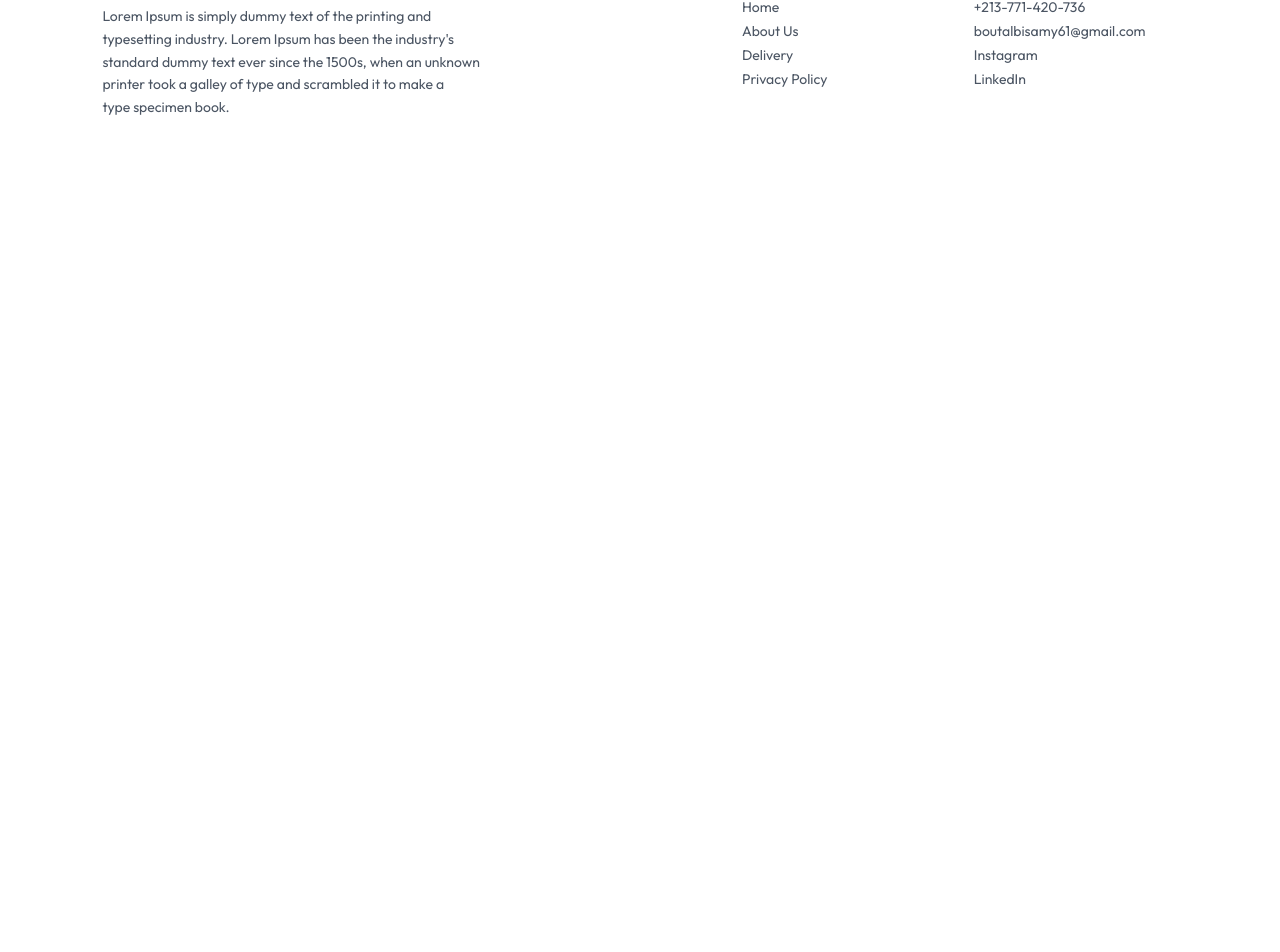
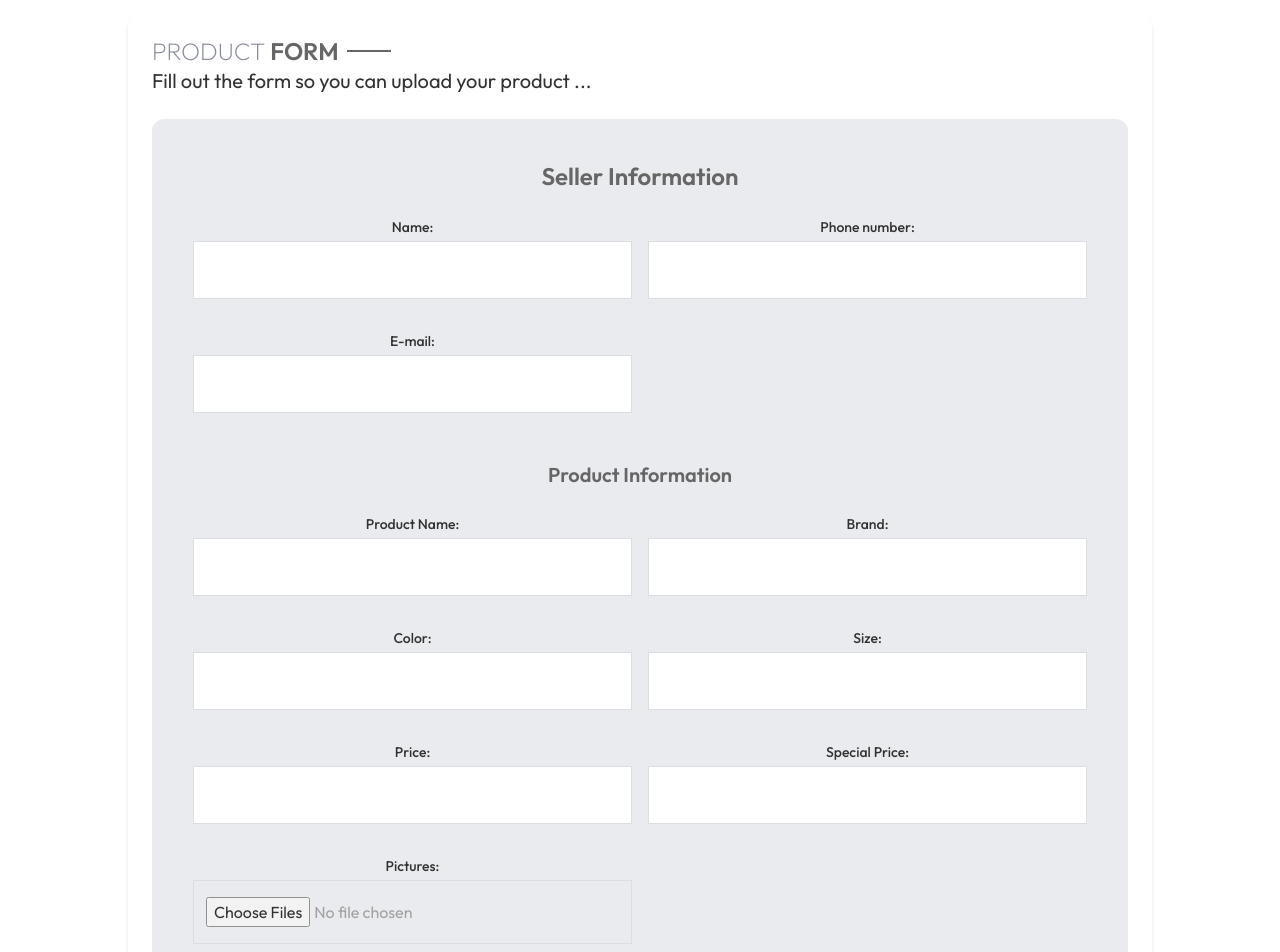
Before and after one commit to spicebush-cat/Full-Stack-Ecomerce-Web-App, a React (Vite) app: page /form in a window 1280 px wide. Shown: the part 135-1087 px from the top of the page. Before the commit the page ends 800 px from the top, so only its background shows below. Built offline with nearby package versions, Linux system fonts and the light colour scheme.

Commit message:
form added

```diff
--- a/package.json
+++ b/package.json
@@ -19,7 +19,7 @@
     "@eslint/js": "^9.17.0",
     "@types/react": "^18.3.18",
     "@types/react-dom": "^18.3.5",
-    "@vitejs/plugin-react": "^4.3.4",
+    "@vitejs/plugin-react": "^4.4.1",
     "autoprefixer": "^10.4.20",
     "eslint": "^9.17.0",
     "eslint-plugin-react": "^7.37.2",
--- a/src/App.jsx
+++ b/src/App.jsx
@@ -5,6 +5,7 @@ import Contact from "./pages/Contact";
 import About from "./pages/About";
 import Card from "./pages/card";
 import Login from "./pages/Login";
+import Formula from "./pages/Formula";
 import PlaceOrder from "./pages/PlaceOrder";
 import Product from "./pages/product";
 import Order from "./pages/Order";
@@ -22,6 +23,7 @@ function App() {
         <Route path="/" element={<Home/>} />
         <Route path="/collection" element={<Collection/>} />
         <Route path="/contact" element={<Contact/>} />
+        <Route path="/form" element={<Formula/>} />
         <Route path="/about" element={<About />} />
         <Route path="/card" element={<Card />} />
         <Route path="/login" element={<Login />} />
--- a/src/components/NavBar.jsx
+++ b/src/components/NavBar.jsx
@@ -42,6 +42,13 @@ const NavBar = () => {
           </NavLink>
         </li>
         <li>
+          <NavLink className="flex flex-col gap-1 items-center" to="/form">
+            <p>Form</p>
+            <hr className="w-2/4 border-none h-[1.5px] bg-gray-700 hidden" />
+          </NavLink>
+        </li>
+        <li>
+
           <button className="rounded-3xl border  border-gray-300 font-light text-sm p-2.5 ">
             admin panel
           </button>
@@ -158,6 +165,15 @@ const NavBar = () => {
           <NavLink
             onClick={() => setvisible(!visible)}
             className="flex flex-col gap-1  hover:text-white hover:bg-black"
+            to="/Form"
+          >
+            {" "}
+            <p>Form</p>
+            <hr className="w-full border-none h-[1px] bg-gray-500 " />
+          </NavLink>
+          <NavLink
+            onClick={() => setvisible(!visible)}
+            className="flex flex-col gap-1  hover:text-white hover:bg-black"
             to="/contact"
           >
             {" "}
--- /dev/null
+++ b/src/pages/Formula.jsx
@@ -0,0 +1,233 @@
+import React, { useState } from 'react';
+
+const Formula = () => {
+  const [formData, setFormData] = useState({
+    sellerName: '',
+    phoneNumber: '',
+    email: '',
+    productName: '',
+    breed: '',
+    pictures: [],
+    descriptionChart: '',
+    descriptionLine: '',
+    color: '',
+    size: '',
+    price: '',
+    specialPrice: ''
+  });
+
+  const handleChange = (e) => {
+    const { name, value } = e.target;
+    setFormData(prev => ({
+      ...prev,
+      [name]: value
+    }));
+  };
+
+  const handleFileChange = (e) => {
+    if (e.target.files) {
+      setFormData(prev => ({
+        ...prev,
+        pictures: Array.from(e.target.files)
+      }));
+    }
+  };
+
+  const handleSubmit = (e) => {
+    e.preventDefault();
+    console.log('Form submitted:', formData);
+    // Add your form submission logic here
+  };
+
+  return (
+    <div className="font-sans pt-20">
+      <main style={{
+        backgroundColor: "white",
+        backgroundRepeat: "no-repeat",
+        backgroundSize: "cover",
+        inset: "0",
+        opacity: "0.8",
+        zIndex: "0",
+      }}>
+        <div className="max-w-5xl text-center mx-auto p-6 rounded-2xl shadow-md">
+        <div className="flex items-center gap-2 text-[#414141]   ">
+        <p className="font-semibold text-2xl ">
+          <span className="font-extralight text-gray-500 ">PRODUCT </span> FORM
+        </p>
+
+        <p className="w-8 md:w-11 h-[2px] bg-[#414141]" />
+
+      </div>
+    <div className='text-left'>
+    <p className="text-black mb-6 text-xl">Fill out the form so you can upload your product ...</p>
+
+    </div>
+
+          <form onSubmit={handleSubmit} className='border rounded-xl p-10 bg-gray-200'>
+            {/* Seller Information Section */}
+            <div className="mb-8">
+              <h2 className="text-2xl font-semibold text-[#414141] mb-4 border-b pb-2">Seller Information</h2>
+
+              <div className="grid grid-cols-1 md:grid-cols-2 gap-4">
+                <div className="mb-4">
+                  <label className="block text-black text-sm font-medium mb-1">Name:</label>
+                  <input
+                    type="text"
+                    name="sellerName"
+                    value={formData.sellerName}
+                    onChange={handleChange}
+                    className="w-full px-3 py-4 text-[#8B8B8B] border border-gray-300 rounded-4xl focus:outline-none focus:ring-2 focus:ring-[#EBD7BF] placeholder:text-white"
+                    required
+                  />
+                </div>
+
+                <div className="mb-4">
+                  <label className="block text-black text-sm font-medium mb-1">Phone number:</label>
+                  <input
+                    type="tel"
+                    name="phoneNumber"
+                    value={formData.phoneNumber}
+                    onChange={handleChange}
+                    className="w-full px-3 py-4 text-[#8B8B8B] border border-gray-300 rounded-4xl focus:outline-none focus:ring-2 focus:ring-[#EBD7BF]"
+                    required
+                  />
+                </div>
+
+                <div className="mb-4">
+                  <label className="block text-black text-sm font-medium mb-1">E-mail:</label>
+                  <input
+                    type="email"
+                    name="email"
+                    value={formData.email}
+                    onChange={handleChange}
+                    className="w-full px-3 py-4 text-[#8B8B8B] border border-gray-300 rounded-4xl focus:outline-none focus:ring-2 focus:ring-[#EBD7BF]"
+                    required
+                  />
+                </div>
+              </div>
+            </div>
+
+            {/* Product Information Section */}
+            <div className="mb-8">
+              <h2 className="text-xl font-semibold text-[#414141] mb-4 border-b pb-2">Product Information</h2>
+
+              <div className="grid grid-cols-1 md:grid-cols-2 gap-4">
+                <div className="mb-4">
+                  <label className="block text-black text-sm font-medium mb-1">Product Name:</label>
+                  <input
+                    type="text"
+                    name="productName"
+                    value={formData.productName}
+                    onChange={handleChange}
+                    className="w-full px-3 py-4 text-[#8B8B8B] border border-gray-300 rounded-4xl focus:outline-none focus:ring-2 focus:ring-[#EBD7BF]"
+                    required
+                  />
+                </div>
+
+                <div className="mb-4">
+                  <label className="block text-black text-sm font-medium mb-1">Brand:</label>
+                  <input
+                    type="text"
+                    name="breed"
+                    value={formData.breed}
+                    onChange={handleChange}
+                    className="w-full px-3 py-4 text-[#8B8B8B] border border-gray-300 rounded-4xl focus:outline-none focus:ring-2 focus:ring-[#EBD7BF]"
+                  />
+                </div>
+                <div className="mb-4">
+                  <label className="block text-black text-sm font-medium mb-1">Color:</label>
+                  <input
+                    type="text"
+                    name="color"
+                    value={formData.color}
+                    onChange={handleChange}
+                    className="w-full px-3 py-4 text-[#8B8B8B] border border-gray-300 rounded-4xl focus:outline-none focus:ring-2 focus:ring-[#EBD7BF]"
+                  />
+                </div>
+
+                <div className="mb-4">
+                  <label className="block text-black text-sm font-medium mb-1">Size:</label>
+                  <input
+                    type="text"
+                    name="size"
+                    value={formData.size}
+                    onChange={handleChange}
+                    className="w-full px-3 py-4 text-[#8B8B8B] border border-gray-300 rounded-4xl focus:outline-none focus:ring-2 focus:ring-[#EBD7BF]"
+                  />
+                </div>
+
+                <div className="mb-4">
+                  <label className="block text-black text-sm font-medium mb-1">Price:</label>
+                  <input
+                    type="number"
+                    name="price"
+                    value={formData.price}
+                    onChange={handleChange}
+                    className="w-full px-3 py-4 text-[#8B8B8B] border border-gray-300 rounded-4xl focus:outline-none focus:ring-2 focus:ring-[#EBD7BF]"
+                    required
+                  />
+                </div>
+
+                <div className="mb-4">
+                  <label className="block text-black text-sm font-medium mb-1">Special Price:</label>
+                  <input
+                    type="number"
+                    name="specialPrice"
+                    value={formData.specialPrice}
+                    onChange={handleChange}
+                    className="w-full px-3 py-4 text-[#8B8B8B] border border-gray-300 rounded-4xl focus:outline-none focus:ring-2 focus:ring-[#EBD7BF]"
+                  />
+                </div>
+                <div className="mb-4">
+                  <label className="block text-black text-sm font-medium mb-1">Pictures:</label>
+                  <input
+                    type="file"
+                    name="pictures"
+                    onChange={handleFileChange}
+                    className="w-full px-3 py-4 text-[#8B8B8B] border border-gray-300 rounded-4xl focus:outline-none focus:ring-2 focus:ring-[#EBD7BF]"
+                    multiple
+                    accept="image/*"
+                  />
+                </div>
+              </div>
+
+              <div className="mb-4">
+                <label className="block text-black text-sm font-medium mb-1">Description short:</label>
+                <textarea
+                  name="descriptionChart"
+                  value={formData.descriptionChart}
+                  onChange={handleChange}
+                  rows={4}
+                  className="w-full px-3 py-4 text-white border border-gray-300 rounded-4xl focus:outline-none focus:ring-2 focus:ring-[#EBD7BF]"
+                />
+              </div>
+
+              <div className="mb-4">
+                <label className="block text-black text-sm font-medium mb-1">Description Long:</label>
+                <textarea
+                  name="descriptionLine"
+                  value={formData.descriptionLine}
+                  onChange={handleChange}
+                  rows={4}
+                  className="w-full px-3 py-4 text-white border border-gray-300 rounded-4xl focus:outline-none focus:ring-2 focus:ring-[#EBD7BF]"
+                />
+              </div>
+            </div>
+
+            {/* Submit Button */}
+            <div className="flex justify-center">
+              <button
+                type="submit"
+                className="border-[1px] border-black px-4 py-3 font-light text-black  hover:text-white transition-all ease-in-out text-sm"
+              >
+                Send
+              </button>
+            </div>
+          </form>
+        </div>
+      </main>
+    </div>
+  );
+};
+
+export default Formula;
```
Also changed, not shown: 1 other file (tests, documents, lock files or other folders).
